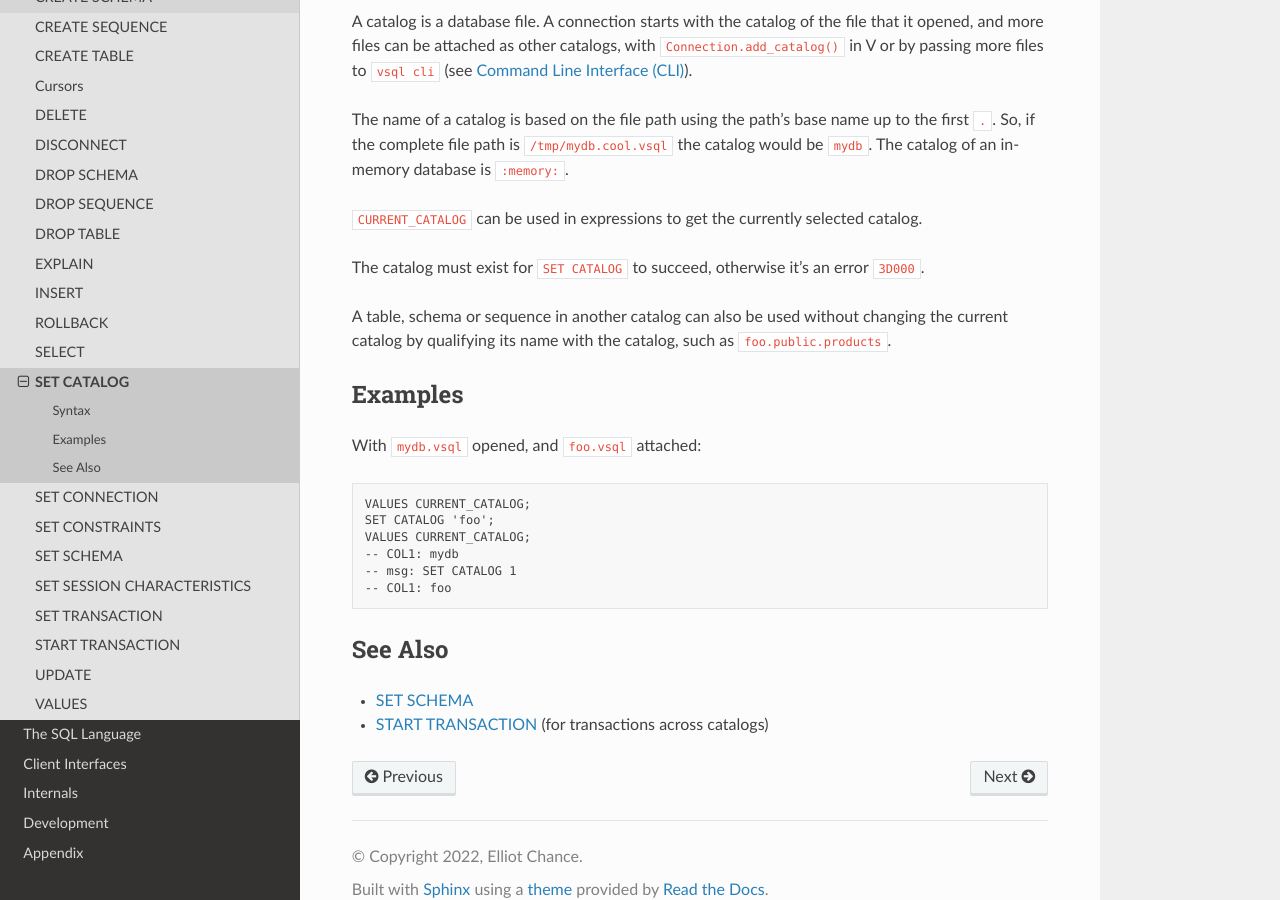
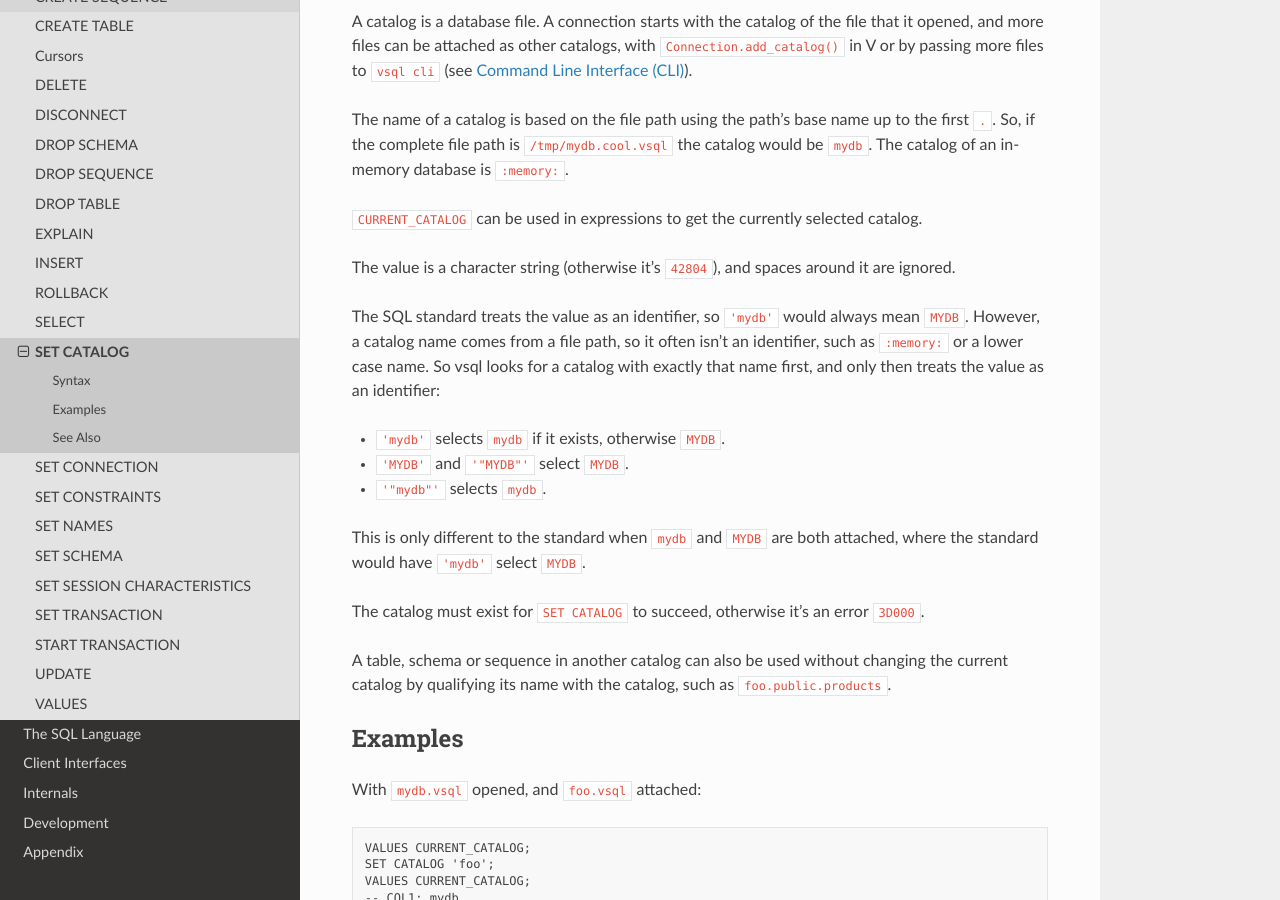
Before and after one commit to elliotchance/vsql, a Sphinx documentation site: the page built from docs/set-catalog.rst, in a window 1280 px wide and 900 px high, scrolled down 478 px. Built offline with Sphinx 7.4.7 and the Read the Docs theme 3.1.0, drawn with Linux system fonts in a browser that asks for light colours.

Commit message:
language: Add SET NAMES and finish SET SCHEMA and CATALOG
`SET NAMES` (19.7) is a minimal implementation. vsql only has one character set, so the value must be `UTF8`, as an identifier, so `utf8` and `"UTF8"` match. Anything else is 2C000, which is new. F461 stays unsupported, since there's no `CHARACTER SET` syntax and nothing else reads the name, but the statement is flagged with both F461 and F761 as the Conformance Rules say.

That finishes F761, along with the rest of `SET SCHEMA` and `SET CATALOG` from #231. The value must be a character string (42804, it used to be turned into one), and it's trimmed. A schema name can have a catalog name, which also sets the catalog, and it's 3D000 if that catalog doesn't exist.

A catalog name comes from a file path, so it often isn't an identifier, such as `:memory:` or a lower case name. So a value that's exactly the name of a catalog selects it, and otherwise it's an identifier: `'foo'` also selects `FOO`, and `'"foo"'` is delimited. Strictly, `SET CATALOG 'foo'` would always mean `FOO`, but then `:memory:` would need `'":memory:"'`, which breaks every existing `SET CATALOG` and `Connection.add_catalog()` user. `SET SCHEMA ':memory:.PUBLIC'` works for the same reason.

NULL can only come from a dynamic parameter, and it's treated as an empty name, so it gets the same error as any other invalid name.

SQL F461
SQL F761

Fixes #937
Fixes #231

Co-Authored-By: Claude Opus 5.5 <noreply@anthropic.com>

```diff
--- a/docs/set-catalog.rst
+++ b/docs/set-catalog.rst
@@ -25,6 +25,22 @@ catalog would be ``mydb``. The catalog of an in-memory database is
 ``CURRENT_CATALOG`` can be used in expressions to get the currently selected
 catalog.
 
+The value is a character string (otherwise it's ``42804``), and spaces around it
+are ignored.
+
+The SQL standard treats the value as an identifier, so ``'mydb'`` would always
+mean ``MYDB``. However, a catalog name comes from a file path, so it often isn't
+an identifier, such as ``:memory:`` or a lower case name. So vsql looks for a
+catalog with exactly that name first, and only then treats the value as an
+identifier:
+
+- ``'mydb'`` selects ``mydb`` if it exists, otherwise ``MYDB``.
+- ``'MYDB'`` and ``'"MYDB"'`` select ``MYDB``.
+- ``'"mydb"'`` selects ``mydb``.
+
+This is only different to the standard when ``mydb`` and ``MYDB`` are both
+attached, where the standard would have ``'mydb'`` select ``MYDB``.
+
 The catalog must exist for ``SET CATALOG`` to succeed, otherwise it's an error
 ``3D000``.
 
--- a/docs/sql-compliance.rst
+++ b/docs/sql-compliance.rst
@@ -968,7 +968,7 @@ Optional Features
    * - ❌ **F751**
      - **View CHECK enhancements**
 
-   * - ⭕ **F761**
+   * - ✅ **F761**
      - **Session management**
 
    * - ✅ **F762**
--- a/docs/sql-reference.rst
+++ b/docs/sql-reference.rst
@@ -24,6 +24,7 @@ SQL Reference
    set-catalog.rst
    set-connection.rst
    set-constraints.rst
+   set-names.rst
    set-schema.rst
    set-session-characteristics.rst
    set-transaction.rst
--- a/docs/sqlstate.rst
+++ b/docs/sqlstate.rst
@@ -545,6 +545,11 @@ or both change and delete a row. See :doc:`create-table`.
 ``28000`` is returned when the ``USER`` of :doc:`connect` isn't an
 identifier.
 
+``2C000`` invalid character set name
+^^^^^^^^^^^^^^^^^^^^^^^^^^^^^^^^^^^^
+
+``2C000`` is returned by :doc:`set-names` for anything other than ``UTF8``.
+
 ``2BP01`` dependent objects still exist
 ^^^^^^^^^^^^^^^^^^^^^^^^^^^^^^^^^^^^^^^
 
```
Also changed, not shown: docs/set-names.rst (added, +29 -0 lines), docs/set-schema.rst (+6 -2 lines), docs/standard/part2/19.txt (+14 -14 lines), 11 other files.
